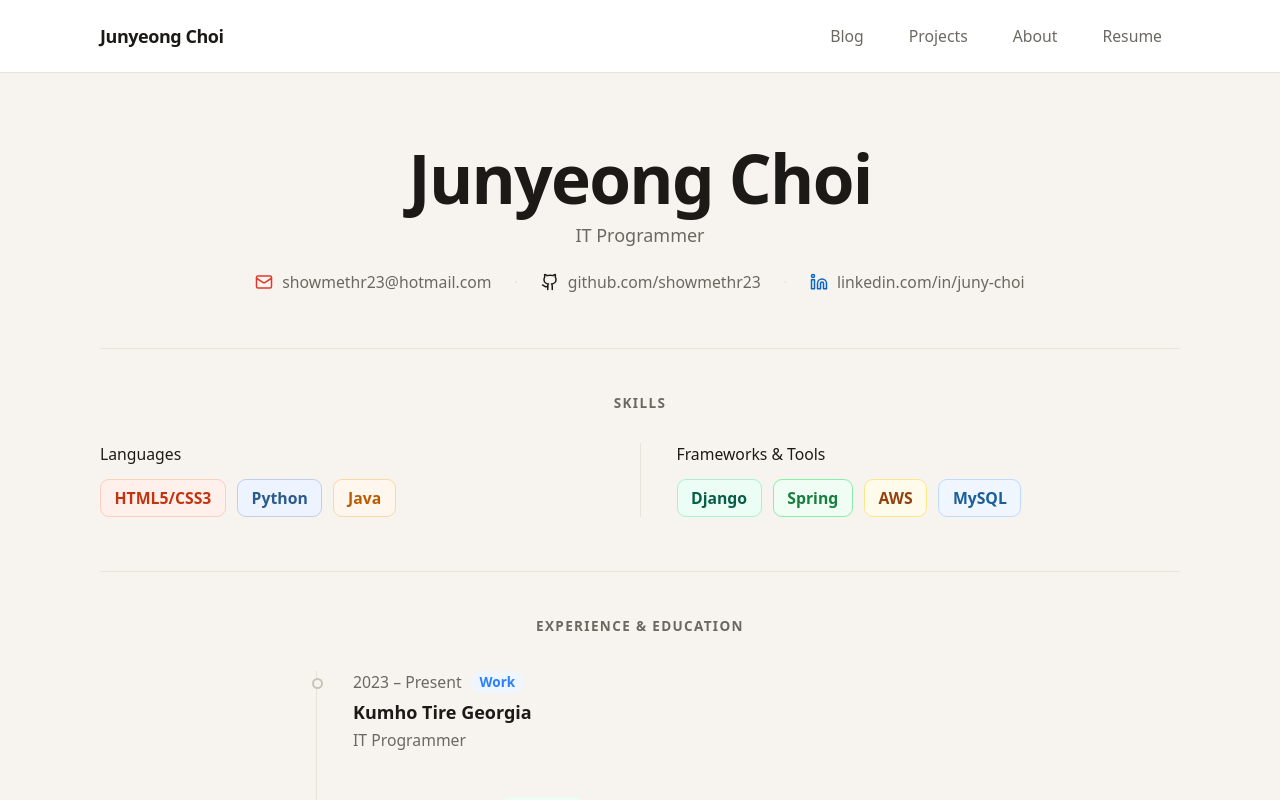
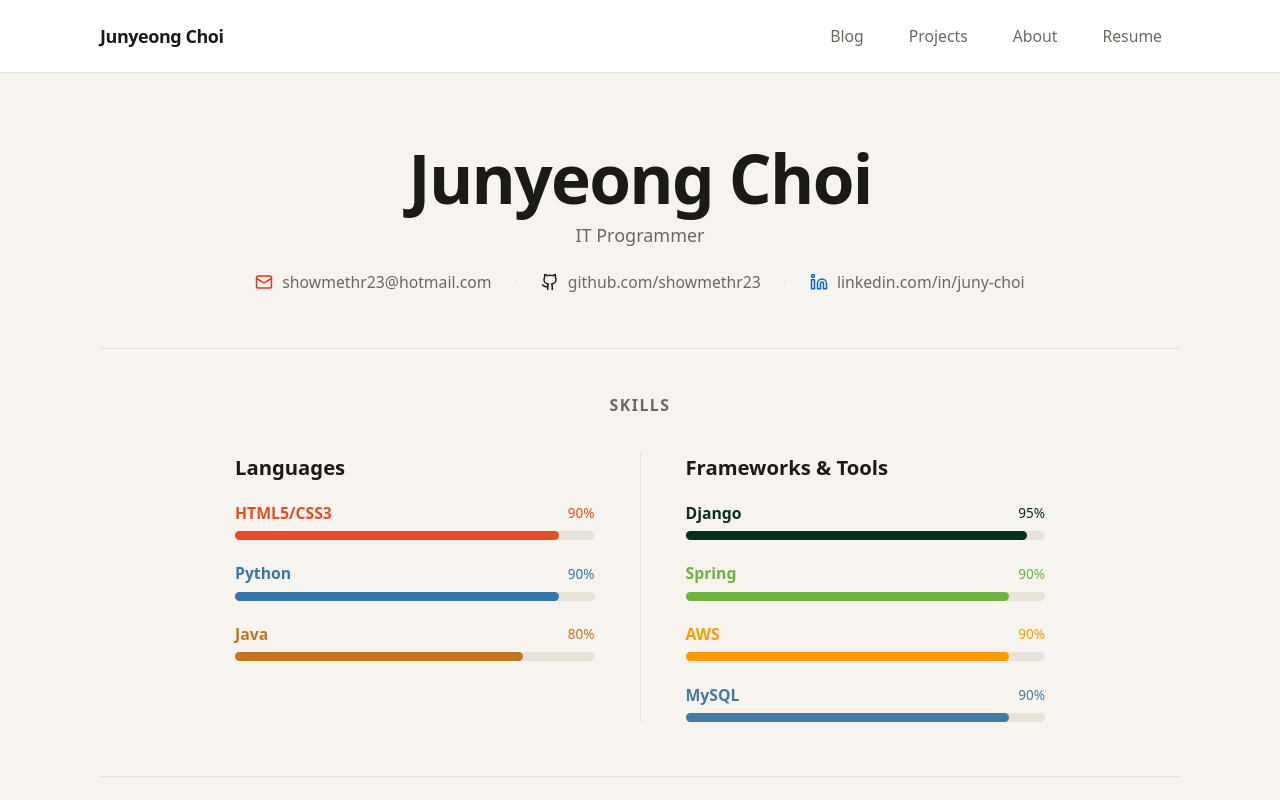
Before and after one commit to showmethr23/showmethr23.github.io, a Next.js app: page /resume in a window 1280 px wide. Shown: the top 800 px of the page. Built offline with nearby package versions, Linux system fonts and the light colour scheme.

Commit message:
Skills updated

```diff
--- a/src/app/about/page.tsx
+++ b/src/app/about/page.tsx
@@ -1,91 +1,14 @@
-
-import { languages, Language } from '@/data/languages';
-import { technicalSkills, Skill } from '@/data/technical-skills';
-import { timeline } from '@/data/timeline';
 
 const authorName = "Junyeong Choi";
-
-function getSkillColor(color: string) {
-  switch (color) {
-    case 'danger':    return '#dc3545';
-    case 'primary':   return '#007bff';
-    case 'success':   return '#28a745';
-    case 'light':     return '#adb5bd';
-    case 'secondary': return '#6c757d';
-    default:          return color;
-  }
-}
-
-function Skills({ title, skills }: { title: string; skills: Language[] | Skill[] }) {
-  return (
-    <div className="w-full md:w-1/2">
-      <h3 className="text-base font-semibold text-[#1c1a17] mb-4">{title}</h3>
-      <ul className="space-y-3">
-        {skills.map((skill, index) => (
-          <li key={index}>
-            <div className="flex justify-between text-sm mb-1">
-              <span className="text-[#1c1a17]">{skill.name}</span>
-              <span className="text-[#6b6862]">{skill.percentage}%</span>
-            </div>
-            <div className="w-full bg-[#e8e3d9] rounded-full h-1.5">
-              <div
-                className="h-1.5 rounded-full"
-                style={{ width: `${skill.percentage}%`, backgroundColor: getSkillColor(skill.color) }}
-              />
-            </div>
-          </li>
-        ))}
-      </ul>
-    </div>
-  );
-}
-
-function Timeline() {
-  return (
-    <div className="w-full">
-      <h3 className="text-base font-semibold text-[#1c1a17] mb-6">Timeline</h3>
-      <div className="relative border-l border-[#e8e3d9]">
-        {timeline.map((event, index) => (
-          <div key={index} className="mb-8 ml-6">
-            <span className="absolute -left-[5px] w-2.5 h-2.5 rounded-full bg-[#f7f4ef] border-2 border-[#c9c4ba] mt-1" />
-            <time className="block text-xs text-[#6b6862] mb-1">
-              {event.from} – {event.to}
-            </time>
-            <h4 className="text-sm font-semibold text-[#1c1a17]">{event.title}</h4>
-            {event.subtitle && (
-              <p className="text-xs text-[#6b6862] mt-0.5">{event.subtitle}</p>
-            )}
-            {event.description && (
-              <p className="text-sm text-[#6b6862] mt-1 leading-relaxed">{event.description}</p>
-            )}
-          </div>
-        ))}
-      </div>
-    </div>
-  );
-}
 
 export default function About() {
   return (
     <section className="py-20">
       <div className="page-container">
         <h1 className="text-3xl font-bold text-[#1c1a17] mb-3">About Me</h1>
-        <p className="text-[#6b6862] mb-12 text-base leading-relaxed">
+        <p className="text-base text-[#6b6862] leading-relaxed">
           Hi, I am <strong className="text-[#1c1a17]">{authorName}</strong> 👋
         </p>
-
-        <h2 className="text-[10px] font-semibold uppercase tracking-widest text-[#6b6862] mb-6">
-          Skills
-        </h2>
-        <div className="flex flex-col md:flex-row gap-10 mb-14">
-          <Skills title="Languages" skills={languages} />
-          <Skills title="Technical Skills" skills={technicalSkills} />
-        </div>
-
-        <h2 className="text-[10px] font-semibold uppercase tracking-widest text-[#6b6862] mb-6">
-          Experience & Education
-        </h2>
-        <Timeline />
       </div>
     </section>
   );
--- a/src/app/resume/page.tsx
+++ b/src/app/resume/page.tsx
@@ -23,29 +23,32 @@ const typeLabel: Record<string, string> = {
   military:  "Military",
 };
 
-const skillColors: Record<string, { bg: string; text: string; border: string }> = {
-  "HTML5/CSS3": { bg: "#FFF0EB", text: "#C4330F", border: "#FCCFBE" },
-  "Python":     { bg: "#EEF4FF", text: "#2B5B8E", border: "#BFCFE8" },
-  "Java":       { bg: "#FFF7ED", text: "#B85C00", border: "#F9D8A8" },
-  "Django":     { bg: "#ECFDF5", text: "#065F46", border: "#A7F3D0" },
-  "Spring":     { bg: "#F0FDF4", text: "#15803D", border: "#86EFAC" },
-  "AWS":        { bg: "#FFFBEB", text: "#92400E", border: "#FDE68A" },
-  "MySQL":      { bg: "#EFF6FF", text: "#1A5F9A", border: "#BFDBFE" },
+// 각 기술의 프로그레스 바 색상
+const barColors: Record<string, string> = {
+  "HTML5/CSS3": "#E44D26",
+  "Python":     "#3776AB",
+  "Java":       "#C07520",
+  "Django":     "#092E20",
+  "Spring":     "#6DB33F",
+  "AWS":        "#FF9900",
+  "MySQL":      "#4479A1",
 };
 
-function SkillBadge({ name }: { name: string }) {
-  const color = skillColors[name];
+function SkillBar({ name, percentage }: { name: string; percentage: number }) {
+  const color = barColors[name] ?? "#6b6862";
   return (
-    <span
-      className="px-3 py-1.5 text-sm font-semibold rounded-lg"
-      style={
-        color
-          ? { backgroundColor: color.bg, color: color.text, border: `1px solid ${color.border}` }
-          : { backgroundColor: "#fff", color: "#1c1a17", border: "1px solid #e8e3d9" }
-      }
-    >
-      {name}
-    </span>
+    <div>
+      <div className="flex justify-between items-center mb-1.5">
+        <span className="text-sm font-semibold" style={{ color }}>{name}</span>
+        <span className="text-xs font-medium" style={{ color }}>{percentage}%</span>
+      </div>
+      <div className="w-full bg-[#e8e3d9] rounded-full h-2">
+        <div
+          className="h-2 rounded-full transition-all"
+          style={{ width: `${percentage}%`, backgroundColor: color }}
+        />
+      </div>
+    </div>
   );
 }
 
@@ -82,25 +85,25 @@ export default function Resume() {
 
         {/* ── Skills ── */}
         <section className="mb-12">
-          <h2 className="text-xs font-semibold uppercase tracking-widest text-[#6b6862] text-center mb-7">
+          <h2 className="text-sm font-semibold uppercase tracking-widest text-[#6b6862] text-center mb-8">
             Skills
           </h2>
-          <div className="flex flex-col sm:flex-row gap-8">
+          <div className="w-3/4 mx-auto flex flex-col sm:flex-row gap-10">
 
-            <div className="flex-1">
-              <p className="text-sm font-medium text-[#1c1a17] mb-3">Languages</p>
-              <div className="flex flex-wrap gap-2.5">
-                {languages.map(skill => <SkillBadge key={skill.name} name={skill.name} />)}
-              </div>
+            <div className="flex-1 space-y-5">
+              <p className="text-lg font-semibold text-[#1c1a17] mb-4">Languages</p>
+              {languages.map(skill => (
+                <SkillBar key={skill.name} name={skill.name} percentage={skill.percentage} />
+              ))}
             </div>
 
             <div className="hidden sm:block w-px bg-[#e8e3d9]" />
 
-            <div className="flex-1">
-              <p className="text-sm font-medium text-[#1c1a17] mb-3">Frameworks & Tools</p>
-              <div className="flex flex-wrap gap-2.5">
-                {technicalSkills.map(skill => <SkillBadge key={skill.name} name={skill.name} />)}
-              </div>
+            <div className="flex-1 space-y-5">
+              <p className="text-lg font-semibold text-[#1c1a17] mb-4">Frameworks & Tools</p>
+              {technicalSkills.map(skill => (
+                <SkillBar key={skill.name} name={skill.name} percentage={skill.percentage} />
+              ))}
             </div>
 
           </div>
@@ -110,7 +113,7 @@ export default function Resume() {
 
         {/* ── Experience & Education ── */}
         <section>
-          <h2 className="text-xs font-semibold uppercase tracking-widest text-[#6b6862] text-center mb-8">
+          <h2 className="text-sm font-semibold uppercase tracking-widest text-[#6b6862] text-center mb-8">
             Experience & Education
           </h2>
 
```
